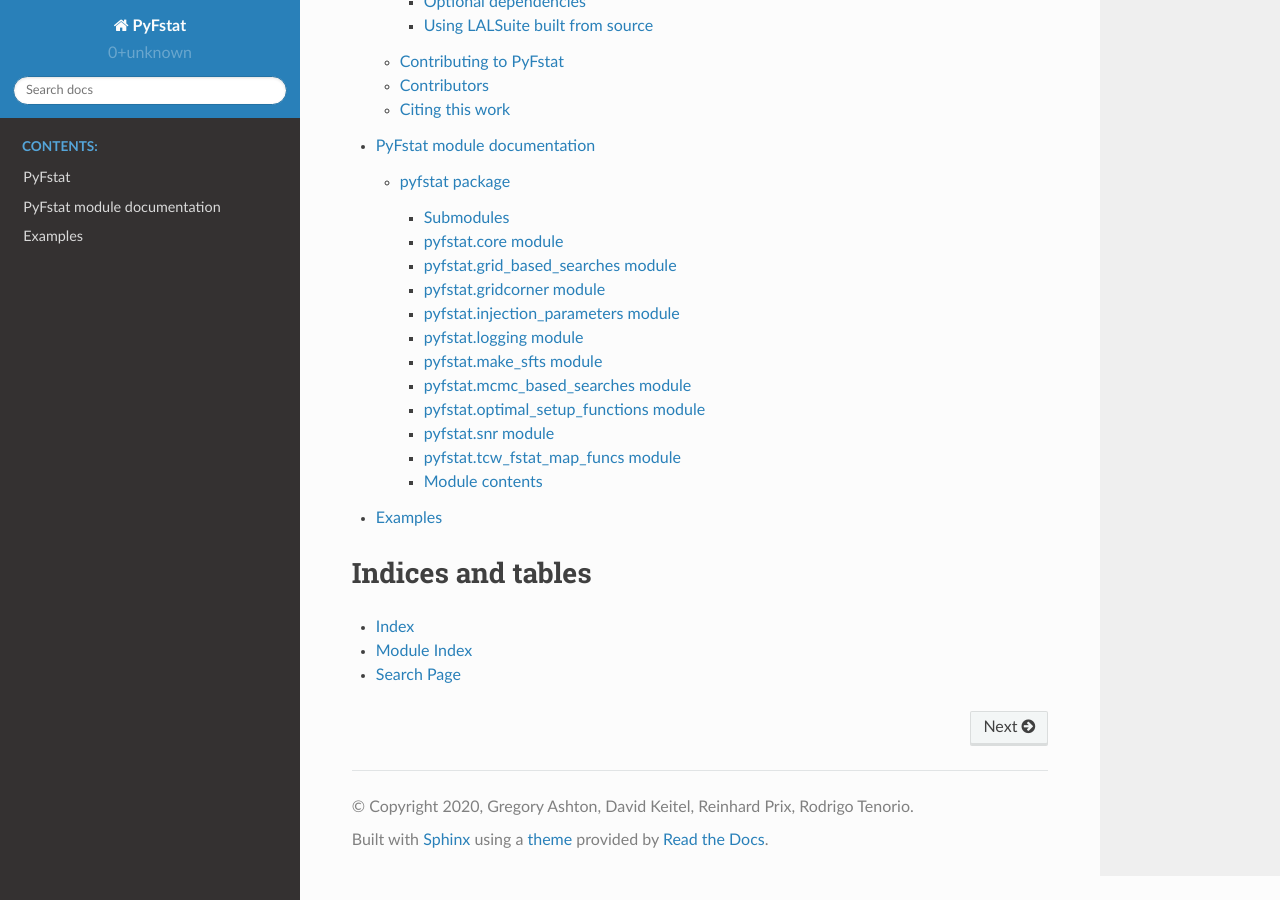
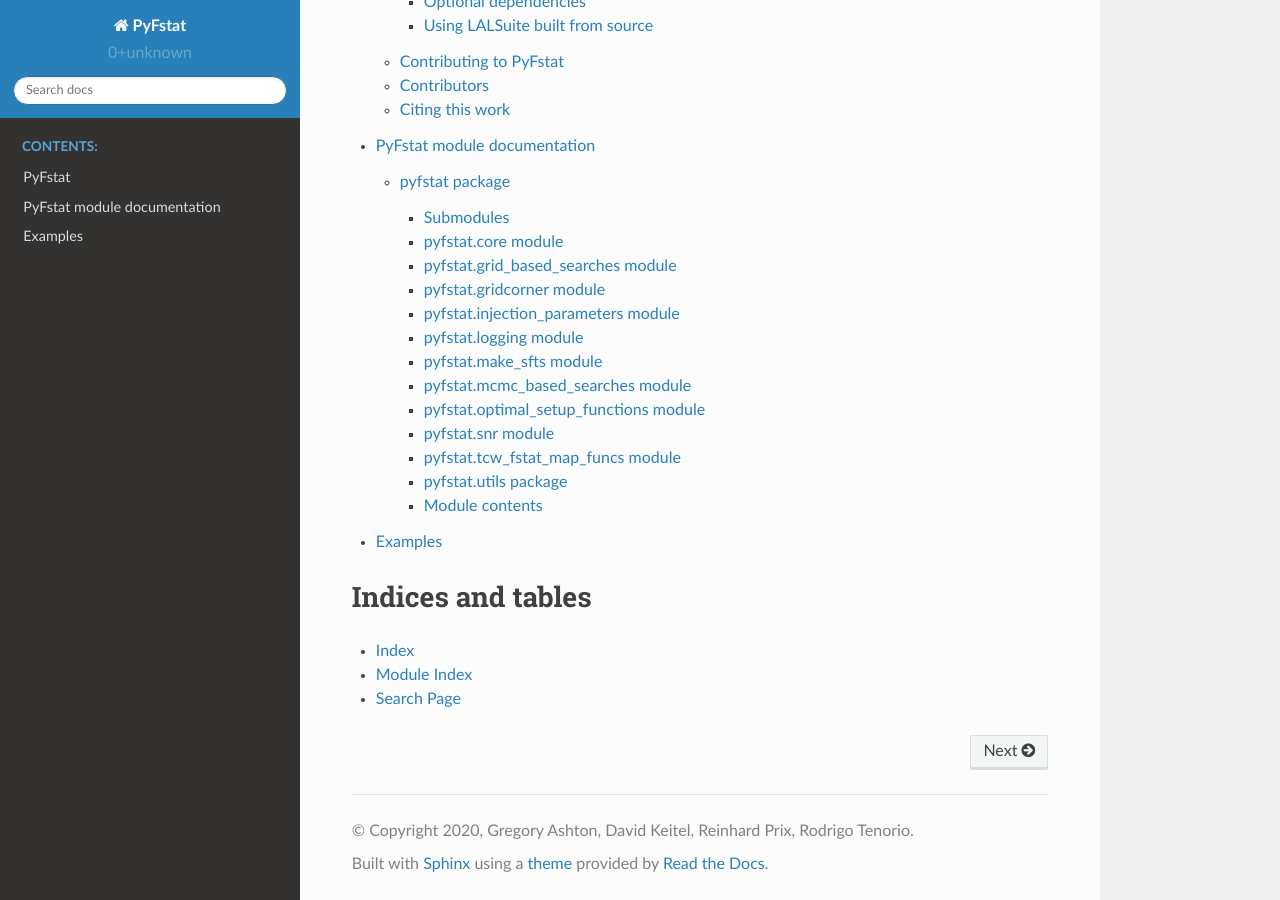
Before and after one commit to PyFstat/PyFstat, a Sphinx documentation site: the page built from docs/source/index.rst, in a window 1280 px wide and 900 px high, scrolled down 554 px. Built offline with Sphinx 7.4.7 and the Read the Docs theme 2.0.0, drawn with Linux system fonts in a browser that asks for light colours; pages that are not in the unit, such as notebooks, are missing from menus.

Commit message:
Try to add basic docs

```diff
--- a/docs/source/pyfstat.rst
+++ b/docs/source/pyfstat.rst
@@ -89,6 +89,14 @@ pyfstat.tcw\_fstat\_map\_funcs module
    :undoc-members:
    :show-inheritance:
 
+pyfstat.utils package
+---------------------
+
+.. automodule:: pyfstat.utils
+   :members:
+   :undoc-members:
+   :show-inheritance:
+
 Module contents
 ---------------
 
```
